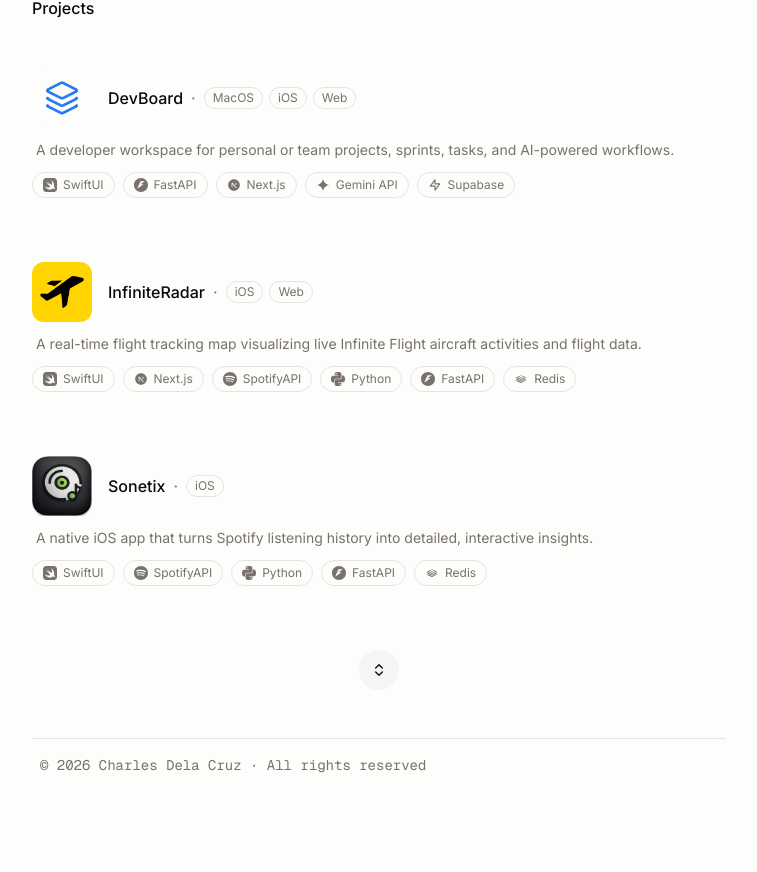
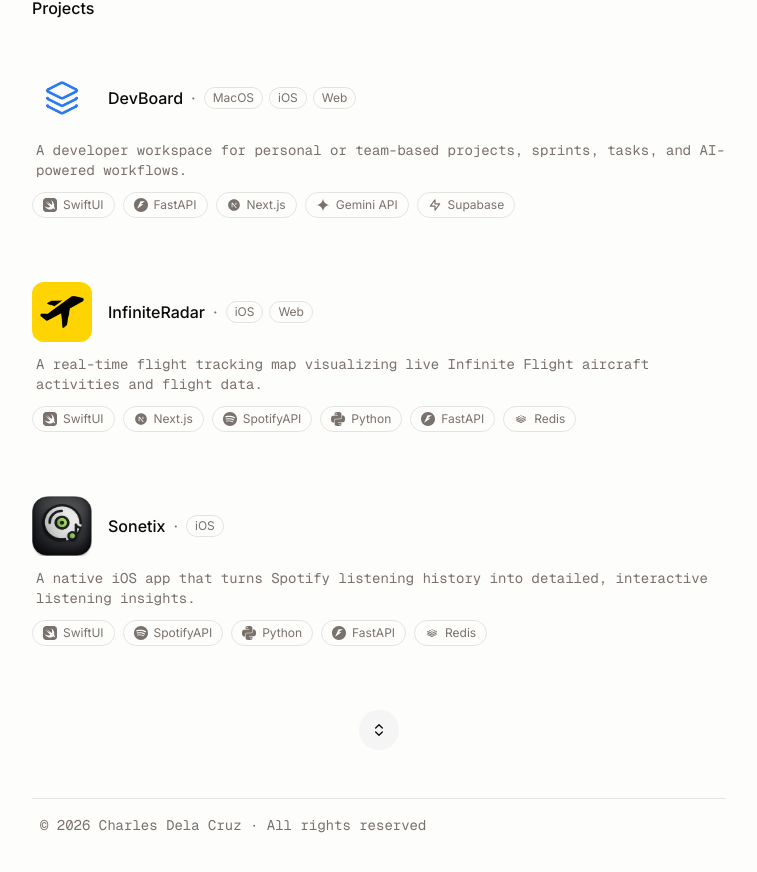
Before and after one commit to cdemzy/portfolio, a Next.js app: page / in a window 1280 px wide. Shown: the part 857-1729 px from the top of the page, without its empty margins (261-1018 px from the left). Built offline with nearby package versions, Linux system fonts and the light colour scheme.

Commit message:
fix: update project descriptions for clarity and consistency
- Revised project descriptions in the Projects component to enhance clarity and improve user understanding.
- Adjusted wording in several project descriptions for better alignment with their functionalities.

```diff
--- a/app/components/Projects.tsx
+++ b/app/components/Projects.tsx
@@ -45,7 +45,7 @@
 const projectsData: readonly Project[] = [
 	{
 		title: 'Dalhousie Forum',
-		description: 'A web forum for Dalhousie students to post discussions, connect with peers, and share ideas.',
+		description: 'A web forum for Dalhousie students to post discussions, connect with peers, and share campus ideas.',
 		stack: ['PHP', 'JavaScript', 'MySQL'],
 		platform: ['Web'],
 		placeholderIcon: MdForum,
@@ -53,21 +53,21 @@
 	},
 	{
 		title: 'Rigify',
-		description: 'An AI-powered PC build planner that identifies bottlenecks and estimates per-game performance.',
+		description: 'An AI-powered PC build planner that identifies likely bottlenecks and estimates per-game performance.',
 		stack: ['Next.js', 'Gemini API', 'Supabase'],
 		platform: ['Web'],
 		imageUrl: Rigify,
 	},
 	{
 		title: 'Karaoke',
-		description: 'An open-source web karaoke player with a collaborative queue and simple session sharing for groups.',
+		description: 'A web karaoke player with a collaborative queue and seamless session sharing for groups and friends.',
 		stack: ['Next.js', 'Gemini API', 'Supabase', 'Redis'],
 		platform: ['Web'],
 		imageUrl: Karaoke,
 	},
 	{
 		title: 'Sonetix',
-		description: 'A native iOS app that turns Spotify listening history into detailed, interactive insights.',
+		description: 'A native iOS app that turns Spotify listening history into detailed, interactive listening insights.',
 		stack: ['SwiftUI', 'SpotifyAPI', 'Python', 'FastAPI', 'Redis'],
 		platform: ['iOS'],
 		imageUrl: Sonetix,
@@ -82,7 +82,7 @@
 	},
 	{
 		title: 'DevBoard',
-		description: 'A developer workspace for personal or team projects, sprints, tasks, and AI-powered workflows.',
+		description: 'A developer workspace for personal or team-based projects, sprints, tasks, and AI-powered workflows.',
 		stack: ['SwiftUI','FastAPI', 'Next.js', 'Gemini API', 'Supabase',],
 		platform: ['MacOS', 'iOS', 'Web'],
 		imageUrl: DevBoard,
@@ -205,7 +205,7 @@
 					</div>
 				</div>
 				<div className="mt-3">
-					<p className="text-sm secondary-text dark:text-secondary-foreground pl-1">{project.description}</p>
+					<p className="font-mono text-sm secondary-text dark:text-secondary-foreground pl-1">{project.description}</p>
 					<ul aria-label="Project technologies" className="mt-3 flex flex-wrap gap-2">
 						{project.stack.map((tag) => {
 							const Icon = stackIcons[tag]
```
